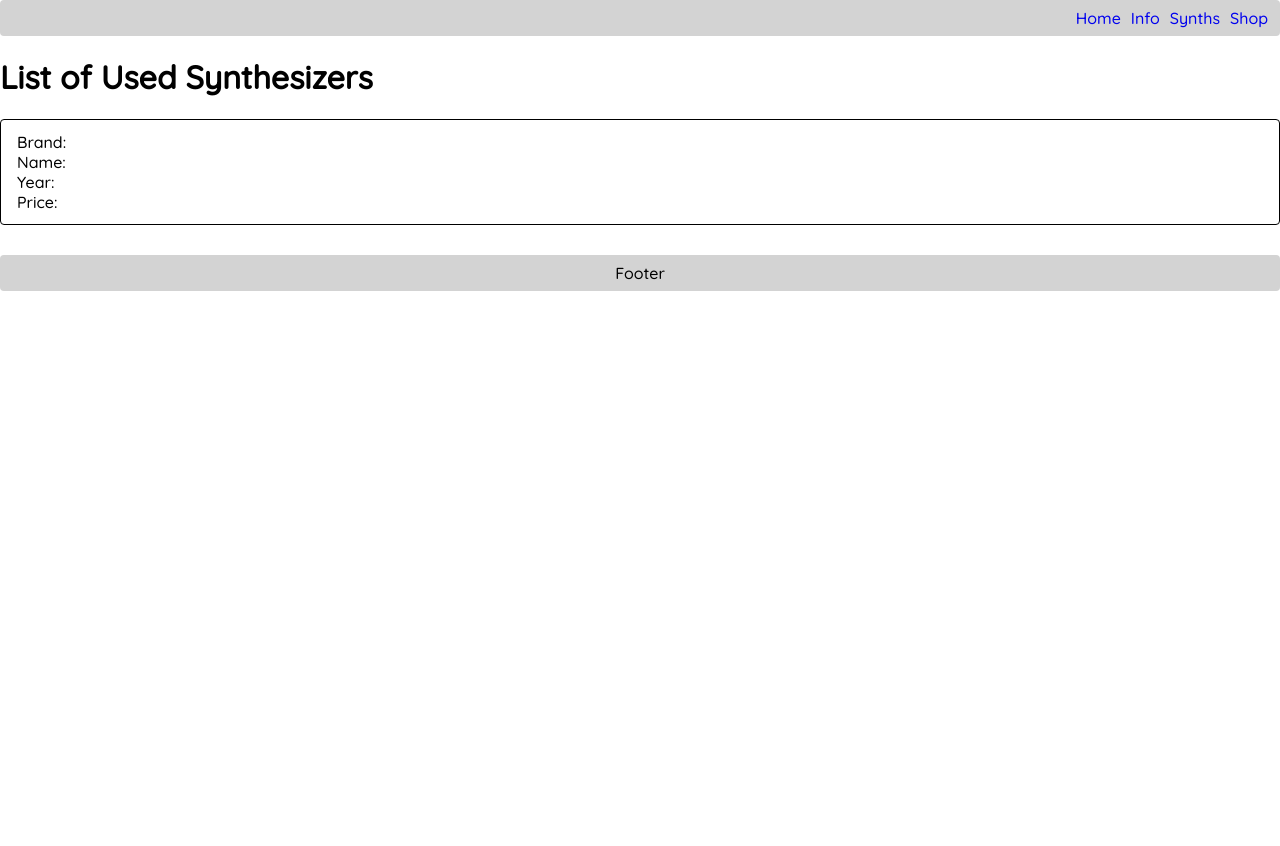
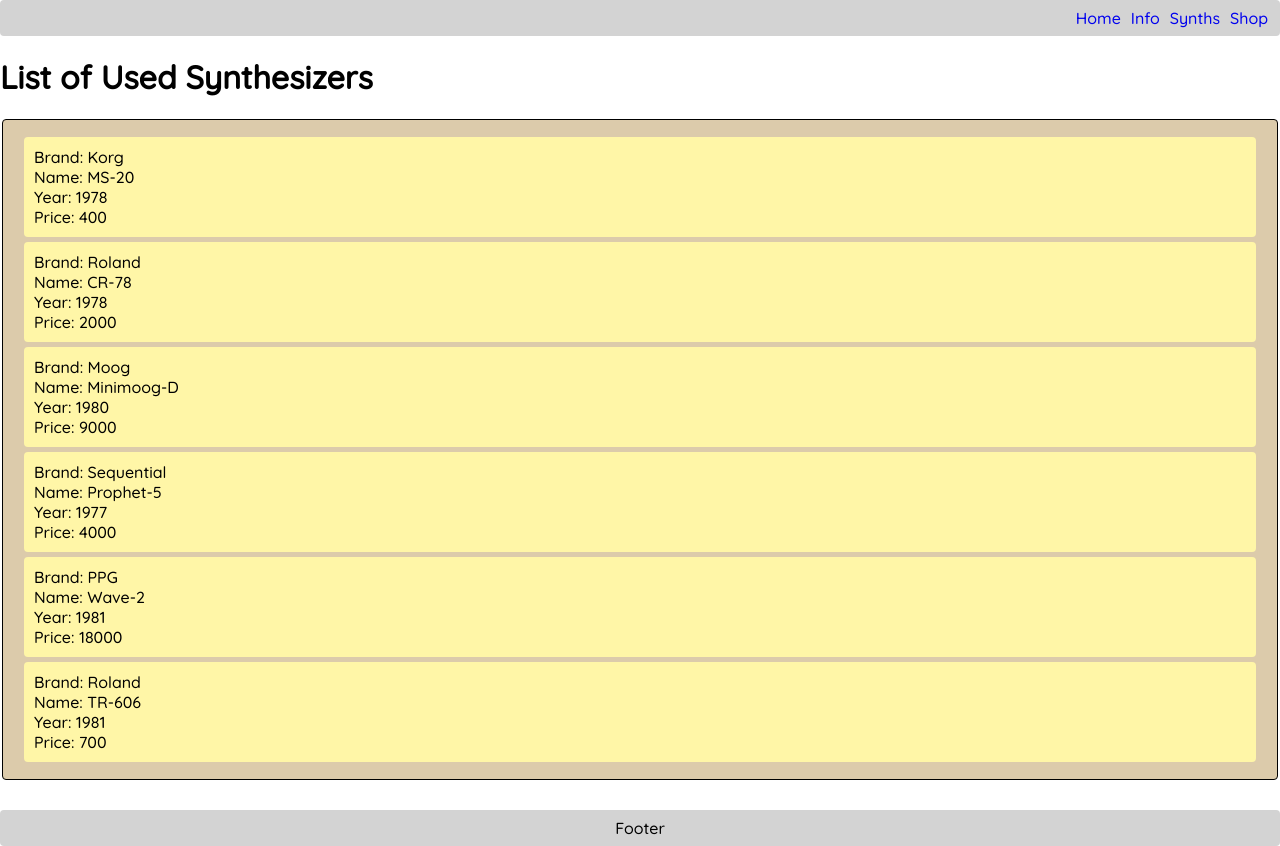
Before and after one commit to alyb237/next-ecommerce-store, a Next.js app: page /synths in a window 1280 px wide. Before the commit the page ends 800 px from the top, so only its background shows below. Built offline with nearby package versions, Linux system fonts and the light colour scheme.

Commit message:
Add dynamic routes

```diff
--- a/pages/synths.js
+++ b/pages/synths.js
@@ -1,26 +1,26 @@
 import { css } from '@emotion/react';
 import Head from 'next/head';
+import { synthsDatabase } from '../util/database';
 
 const synthsListStyles = css`
   border: 1px solid;
   border-radius: 4px;
   padding: 12px 16px;
+  background: #dccbab;
+  margin: 2px;
   & + & {
     margin-top: 10px;
   }
 `;
 
-const synthsList = [
-  { id: 1, brand: 'Korg', name: 'MS-20', year: '1978' },
-  { id: 2, brand: 'Roland', name: 'CR-78', year: '1978' },
-  { id: 3, brand: 'Moog', name: 'Minimoog-D', year: '1980' },
-  { id: 4, brand: 'Sequential', name: 'Prophet-5', year: '1977' },
-  { id: 5, brand: 'PPG', name: 'Wave-2', year: '1981' },
-  { id: 6, brand: 'Roland', name: 'TR-606', year: '1981' },
-];
-console.log(synthsList);
+const synthListItemStyles = css`
+  background: #fff6a7;
+  padding: 10px;
+  border-radius: 4px;
+  margin: 5px;
+`;
 
-export default function Synths() {
+export default function Synth(props) {
   return (
     <div>
       <Head>
@@ -30,14 +30,33 @@
       </Head>
       <h1>List of Used Synthesizers</h1>
 
-      <div>
-        <div css={synthsListStyles}>
-          <div>Brand:</div>
-          <div>Name:</div>
-          <div>Year:</div>
-          <div>Price:</div>
-        </div>
+      <div css={synthsListStyles}>
+        {props.synths.map((synth) => {
+          return (
+            <div key={`synths-${synth.id}`} css={synthListItemStyles}>
+              <div>Brand: {synth.brand}</div>
+              <div>Name: {synth.name}</div>
+              <div>Year: {synth.year}</div>
+              <div>Price: {synth.price}</div>
+            </div>
+          );
+        })}
       </div>
     </div>
   );
 }
+// Anything in getServerSideProps runs in
+// Node.js (on the server)
+export function getServerSideProps() {
+  return {
+    // Anything you pass in the props object
+    // will get passed ot the component at the top
+    // in the props parameter in the function.
+    // when database is imported all info is sent to props
+    // taking the server side only database and sent it via props (node.js)
+    // gSSP only in pages directory
+    props: {
+      synths: synthsDatabase,
+    },
+  };
+}
--- /dev/null
+++ b/util/database.js
@@ -0,0 +1,18 @@
+// simulate a Node.js server-side dependency
+// to make the file fail is used in frontend
+
+export const synthsDatabase = [
+  { id: '1', brand: 'Korg', name: 'MS-20', year: '1978', price: '400' },
+  { id: '2', brand: 'Roland', name: 'CR-78', year: '1978', price: '2000' },
+  { id: '3', brand: 'Moog', name: 'Minimoog-D', year: '1980', price: '9000' },
+  {
+    id: '4',
+    brand: 'Sequential',
+    name: 'Prophet-5',
+    year: '1977',
+    price: '4000',
+  },
+  { id: '5', brand: 'PPG', name: 'Wave-2', year: '1981', price: '18000' },
+  { id: '6', brand: 'Roland', name: 'TR-606', year: '1981', price: '700' },
+];
+// console.log(synths);
```
Also changed, not shown: pages/synths/[synthId].js (added, +24 -0 lines).
